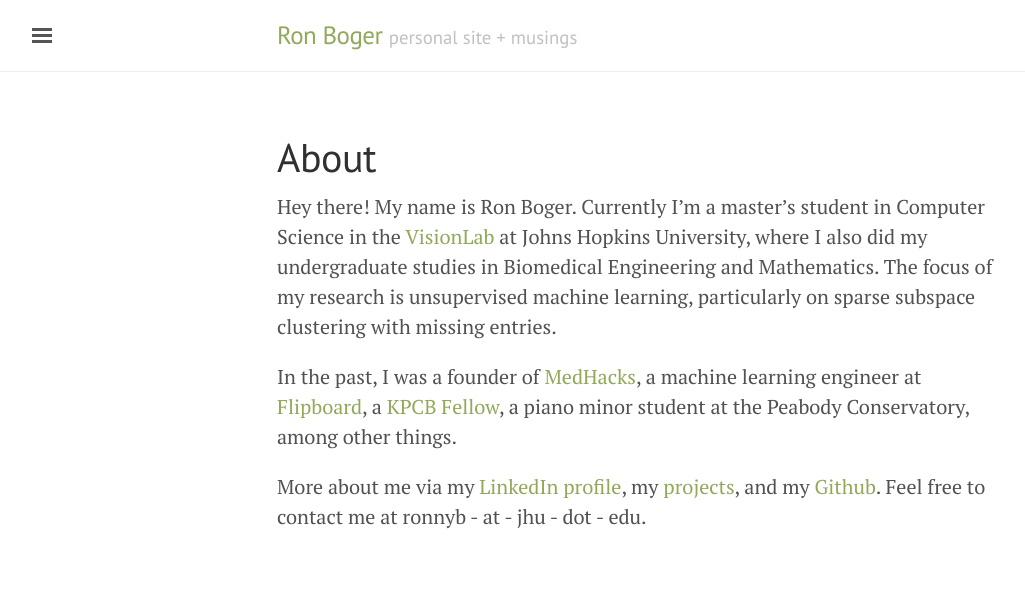
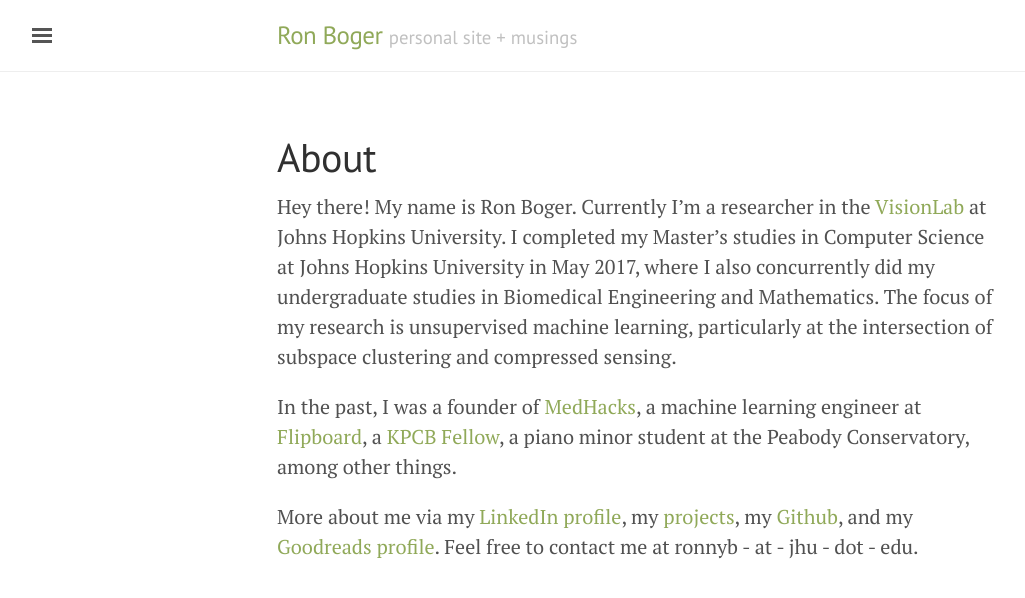
Before and after one commit to ronboger/ronboger.github.io, a Jekyll site: the page built from about.md, in a window 1280 px wide. Shown: the top 598 px of the page, without its empty margins (3-1028 px from the left). Built offline with Jekyll 4.4.1, drawn with Linux system fonts in a browser that asks for light colours.

Commit message:
update about

```diff
--- a/about.md
+++ b/about.md
@@ -7,8 +7,10 @@
   Hey there! This page is included as an example. Feel free to customize it for your own use upon downloading. Carry on!
 </p> -->
 
-Hey there! My name is Ron Boger. Currently I'm a master's student in Computer Science in the [VisionLab](http://vision.jhu.edu) at Johns Hopkins University, where I also did my undergraduate studies in Biomedical Engineering and Mathematics. The focus of my research is unsupervised machine learning, particularly on sparse subspace clustering with missing entries.
+Hey there! My name is Ron Boger. Currently I'm a researcher in the [VisionLab](http://vision.jhu.edu) at Johns Hopkins University. I completed my Master's studies in Computer Science at Johns Hopkins University in May 2017, where I also concurrently did my undergraduate studies in Biomedical Engineering and Mathematics. The focus of my research is unsupervised machine learning, particularly at the intersection of subspace clustering and compressed sensing.
+
+<!-- My research interests include non-convex optimization, sparsity, compressed sensing, deep learning, subspace clustering -->
 
 In the past, I was a founder of [MedHacks](http://medhacks.org), a machine learning engineer at [Flipboard](http://about.flipboard.com), a [KPCB Fellow](http://kpcbfellows.com), a piano minor student at the Peabody Conservatory, among other things.
 
-More about me via my [LinkedIn profile](http://www.linkedin.com/in/ronboger), my [projects](/projects), and my [Github](https://github.com/ronnyb29/). Feel free to contact me at ronnyb - at - jhu - dot - edu.
+More about me via my [LinkedIn profile](http://www.linkedin.com/in/ronboger), my [projects](/projects), my [Github](https://github.com/ronnyb29/), and my [Goodreads profile](https://www.goodreads.com/user/show/69825193-ron-boger). Feel free to contact me at ronnyb - at - jhu - dot - edu.
```
